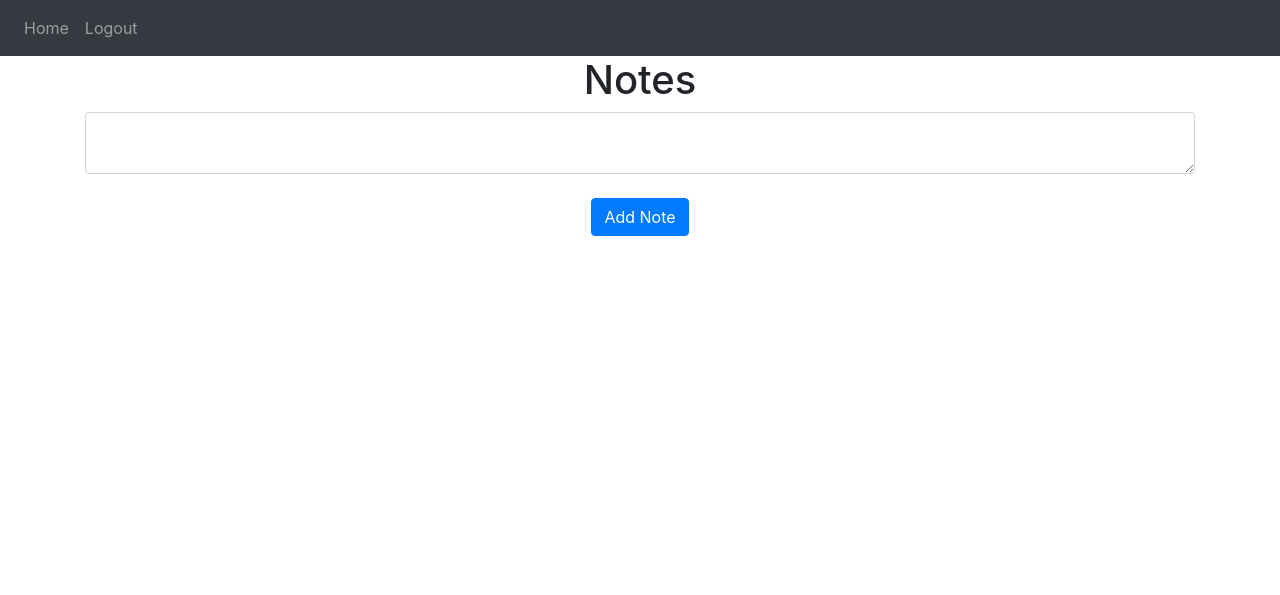
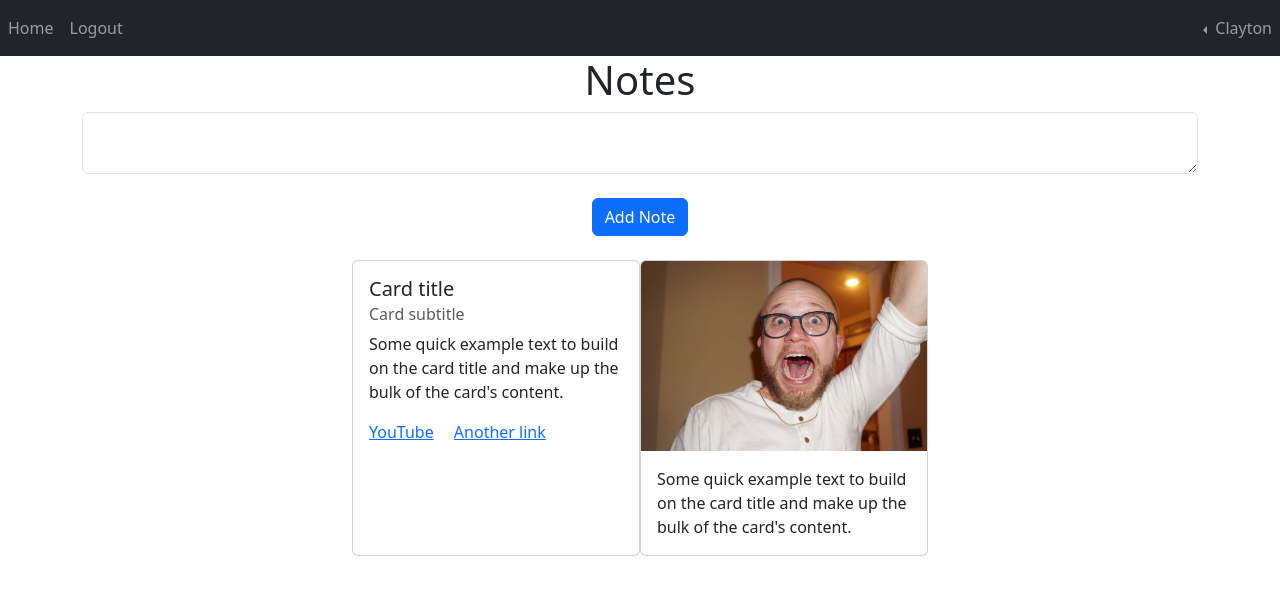
Before and after one commit to claytonohmes/MyFirstWebApp, a Flask app: page / in a window 1280 px wide. Shown: the top 595 px of the page. Run offline with Flask 3, Linux system fonts and the light colour scheme; a user stored in the database is signed in; some libraries are stand-ins or nearby versions.

Commit message:
added dropdown and user's name
Next step is to make a users page

```diff
--- a/website/templates/base.html
+++ b/website/templates/base.html
@@ -3,18 +3,35 @@
     <head>
         <meta charset="utf-8" />
         <meta name="viewport" content="width=device-width, initial-scale=1" />
+        <!--bootstrap 5.3.3 cdn: https://www.bootstrapcdn.com/-->
+        <link
+          rel="stylesheet"
+          href="https://cdn.jsdelivr.net/npm/bootstrap@5.3.3/dist/css/bootstrap.min.css"
+          integrity="sha384-QWTKZyjpPEjISv5WaRU9OFeRpok6YctnYmDr5pNlyT2bRjXh0JMhjY6hW+ALEwIH"
+          crossorigin="anonymous"
+        />
+        <!--bootstrap 4.4.1 cdn:
         <link
           rel="stylesheet"
           href="https://stackpath.bootstrapcdn.com/bootstrap/4.4.1/css/bootstrap.min.css"
           integrity="sha384-Vkoo8x4CGsO3+Hhxv8T/Q5PaXtkKtu6ug5TOeNV6gBiFeWPGFN9MuhOf23Q9Ifjh"
           crossorigin="anonymous"
         />
+        -->
+        <!-- Font Awesome 4.7.0-->
         <link
           rel="stylesheet"
           href="https://stackpath.bootstrapcdn.com/font-awesome/4.7.0/css/font-awesome.min.css"
           crossorigin="anonymous"
         />
-
+        <!-- Font awesome 6.6.0: https://www.bootstrapcdn.com/fontawesome/
+        <link
+          rel="stylesheet"
+          href="https://cdn.jsdelivr.net/npm/@fortawesome/fontawesome-free@6.6.0/css/fontawesome.min.css"
+          integrity="sha384-NvKbDTEnL+A8F/AA5Tc5kmMLSJHUO868P+lDtTpJIeQdGYaUIuLr4lVGOEA1OcMy"
+          crossorigin="anonymous"
+        />
+        -->
         <title>{% block title %}Home{% endblock %}</title>
       </head>
       <body>
@@ -28,15 +45,38 @@
             <span class="navbar-toggler-icon"></span>
           </button>
           <div class="collapse navbar-collapse" id="navbar">
-            <div class="navbar-nav">
+            <ul class="navbar-nav">
               {% if user.is_authenticated %}
-              <a class="nav-item nav-link" id="home" href="/">Home</a>
-              <a class="nav-item nav-link" id="logout" href="/logout">Logout</a>
+              <li class="nav-item">
+                <a class="nav-link" id="home" href="/">Home</a>
+              </li>
+              <li class="nav-item">
+                <a class="nav-link" id="logout" href="/logout">Logout</a>
+              </li>
+            </ul>
+            <!-- adding ms auto to unordered list item to right justify. margin start auto.-->
+            <ul class="navbar-nav ms-auto">
+              <li class="nav-item dropdown dropstart">
+                <a class="nav-link dropdown-toggle" href="#" role="button" data-bs-toggle="dropdown" aria-expanded="false">
+                  {{ user.first_name }}
+                </a>
+                <ul class="dropdown-menu">
+                  <li><a class="dropdown-item" href="#">Action</a></li>
+                  <li><a class="dropdown-item" href="#">Another action</a></li>
+                  <li><a class="dropdown-item" href="#">Something else here</a></li>
+                </ul>
+              </li>
+            </ul>
               {% else %}
-              <a class="nav-item nav-link" id="login" href="/login">Login</a>
-              <a class="nav-item nav-link" id="signUp" href="/sign-up">Sign Up</a>
+            <ul class="navbar-nav">
+              <li class="nav-item">
+                <a class="nav-link" id="login" href="/login">Login</a>
+              </li>
+              <li class="nav-item">
+                <a class="nav-link" id="signUp" href="/sign-up">Sign Up</a>
+              </li>
               {% endif %}
-            </div>
+            </ul>
           </div>
         </nav>
 
@@ -46,15 +86,13 @@
             {% if category == 'error' %}
             <div class="alert alert-danger alert-dismissable fade show" role="alert">
                 {{ message }}
-                <button type="button" class="close" data-dismiss="alert">
-                    <span aria-hidden="true">&times;</span>
+                <button type="button" class="btn-close" data-dismiss="alert" aria-label="Close">
                 </button>
             </div>
             {%else%}
             <div class="alert alert-success alert-dismissable fade show" role="alert">
                 {{ message }}
-                <button type="button" class="close" data-dismiss="alert">
-                    <span aria-hidden="true">&times;</span>
+                <button type="button" class="btn-close" data-dismiss="alert" aria-label="Close">
                 </button>
             </div>
             {% endif %}
@@ -81,6 +119,8 @@
           integrity="sha384-JZR6Spejh4U02d8jOt6vLEHfe/JQGiRRSQQxSfFWpi1MquVdAyjUar5+76PVCmYl"
           crossorigin="anonymous"
         ></script>
+        <script src="https://cdn.jsdelivr.net/npm/bootstrap@5.3.3/dist/js/bootstrap.bundle.min.js" integrity="sha384-YvpcrYf0tY3lHB60NNkmXc5s9fDVZLESaAA55NDzOxhy9GkcIdslK1eN7N6jIeHz" crossorigin="anonymous">
+        </script>
 
         <script type="text/javascript" src="{{ url_for('static', filename='index.js')}}">
         </script>
--- a/website/templates/home.html
+++ b/website/templates/home.html
@@ -1,12 +1,11 @@
-{% extends "base.html" %} {% block title %}Changed{% endblock %}
+{% extends "base.html" %} {% block title %}Home{% endblock %}
 
 {% block content%}
 <h1 align="center">Notes</h1>
 <ul class="list-group list-group-flush" id="notes">
     {% for note in user.notes%}
     <li class="list-group-item">{{ note.data }}
-        <button type="button" class="close" onclick="deleteNote({{ note.id }})">
-            <span aria-hidden="true">&times;</span>
+        <button type="button" class="btn-close" onclick="deleteNote({{ note.id }})">
         </button>
     </li>
     {% endfor %}
@@ -18,4 +17,22 @@
         <button type="submit" class="btn btn-primary">Add Note</button>
     </div>
 </form>
+<br/>
+<div class="d-flex justify-content-center">
+  <div class="card" style="width: 18rem;">
+        <div class="card-body">
+        <h5 class="card-title">Card title</h5>
+        <h6 class="card-subtitle mb-2 text-body-secondary">Card subtitle</h6>
+        <p class="card-text">Some quick example text to build on the card title and make up the bulk of the card's content.</p>
+        <a href="https://www.youtube.com/" class="card-link">YouTube</a>
+        <a href="#" class="card-link">Another link</a>
+        </div>
+  </div>
+  <div class="card" style="width: 18rem;">
+    <img src="static/images/Snapchat-1652306336.jpg" class="card-img-top" alt="photo not found">
+    <div class="card-body">
+        <p class="card-text">Some quick example text to build on the card title and make up the bulk of the card's content.</p>
+    </div>
+  </div>
+</div>
 {% endblock %}
```
Also changed, not shown: instance/database.db, website/static/images/Snapchat-1652306336.jpg (added).
